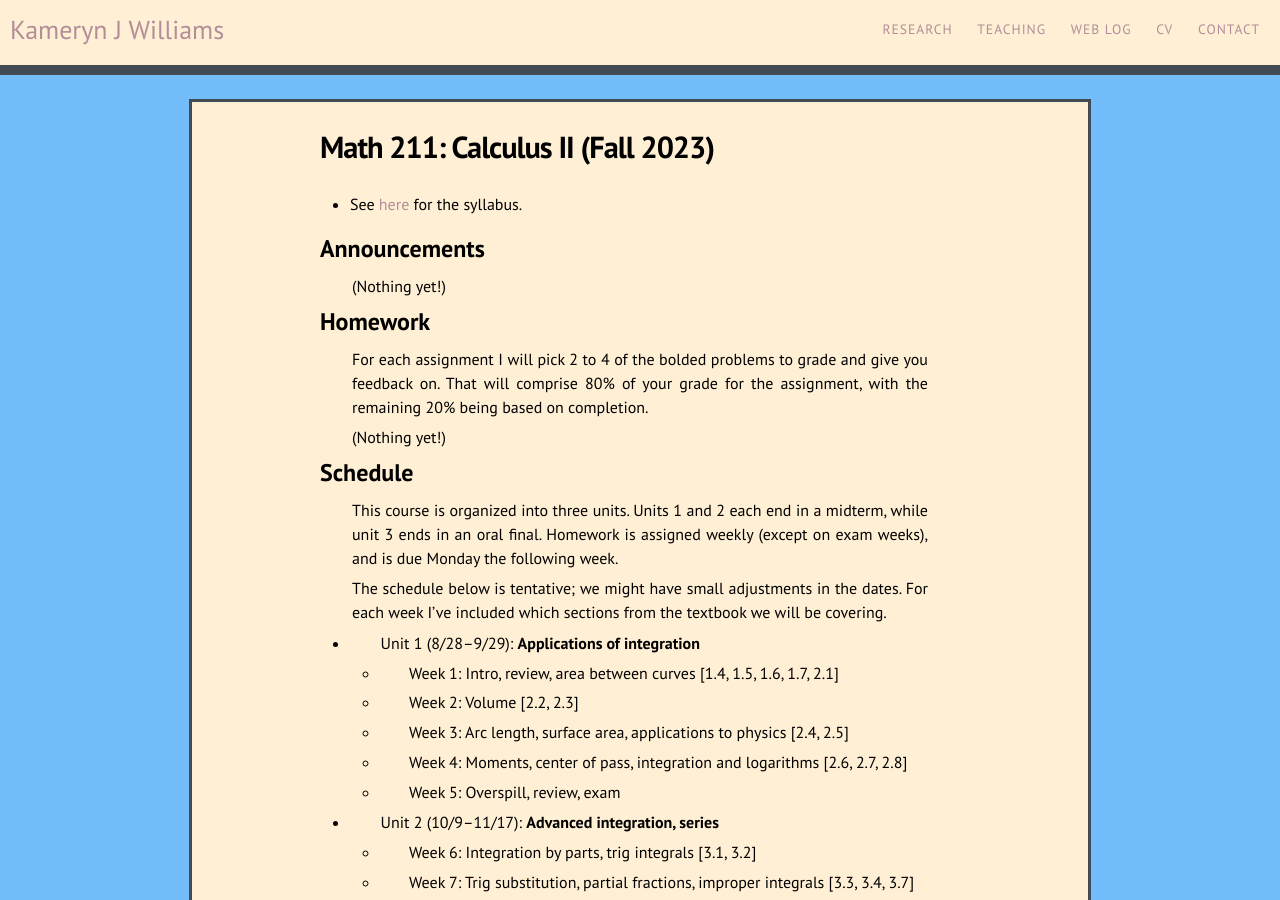
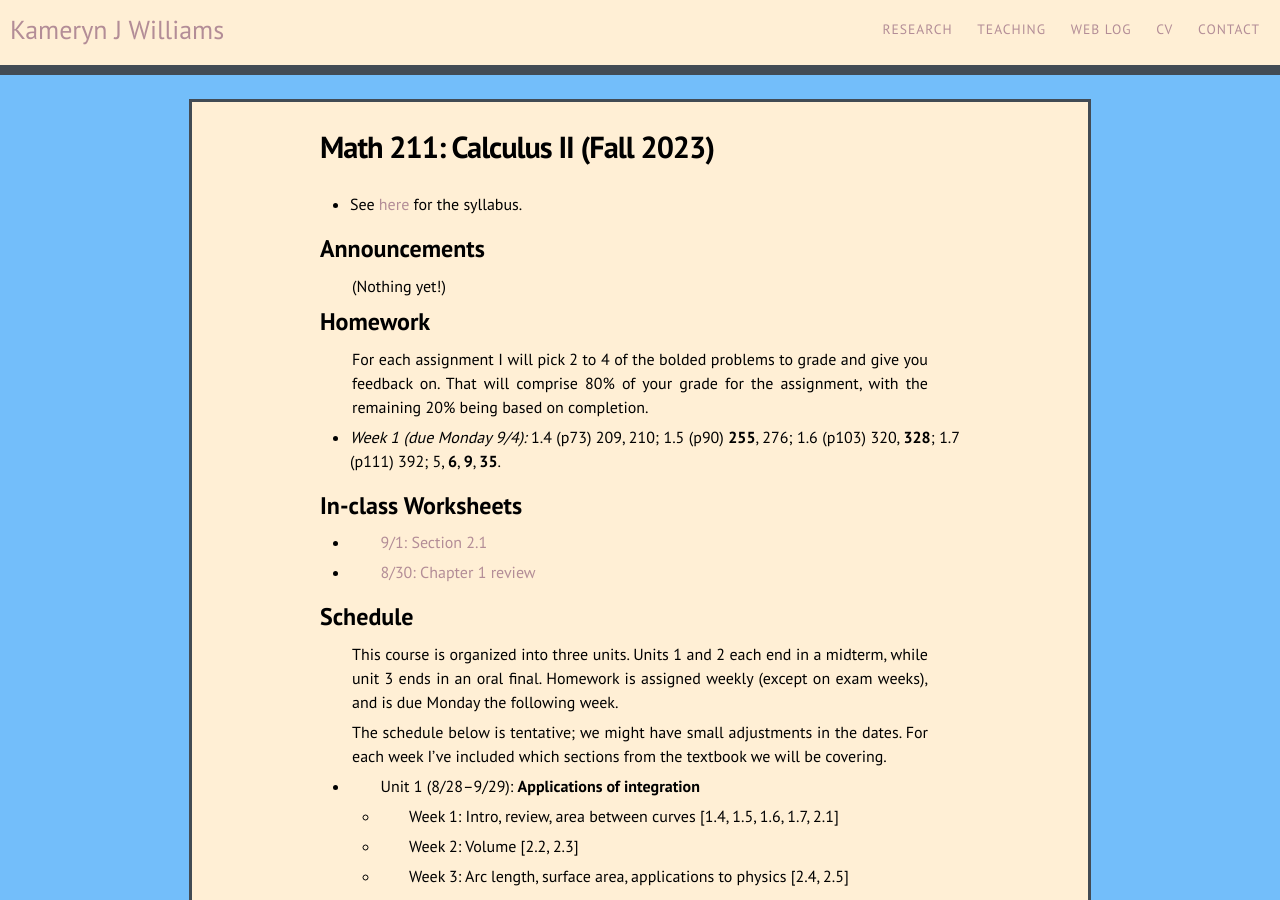
Before and after one commit to kamerynjw/kamerynjw.github.io, a Jekyll site: the page built from teaching/2023/math211.md, in a window 1280 px wide and 900 px high. Built offline with Jekyll 4.4.1, drawn with Linux system fonts in a browser that asks for light colours; nearby versions of some CDN libraries.

Commit message:
calc 2 ws and hw for week 1

```diff
--- a/teaching/2023/math211.md
+++ b/teaching/2023/math211.md
@@ -17,7 +17,14 @@ Homework
 
 For each assignment I will pick 2 to 4 of the bolded problems to grade and give you feedback on. That will comprise 80% of your grade for the assignment, with the remaining 20% being based on completion.
 
-(Nothing yet!)
+* *Week 1 (due Monday 9/4):* 1.4 (p73) 209, 210; 1.5 (p90) **255**, 276; 1.6 (p103) 320, **328**; 1.7 (p111) 392; 5, **6**, **9**, **35**.
+
+In-class Worksheets
+--------
+
+* [9/1: Section 2.1](ws9-1.pdf)
+
+* [8/30: Chapter 1 review](ws8-30.pdf)
 
 Schedule
 --------
```
Also changed, not shown: teaching/2023/math210.md (+1 -1 lines), 2 other files.
